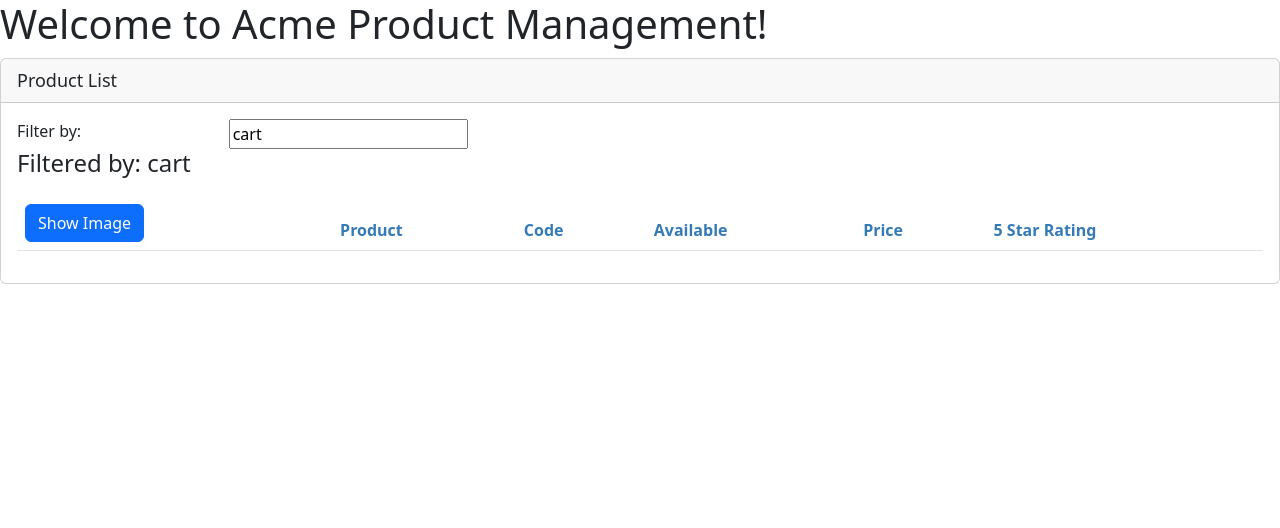
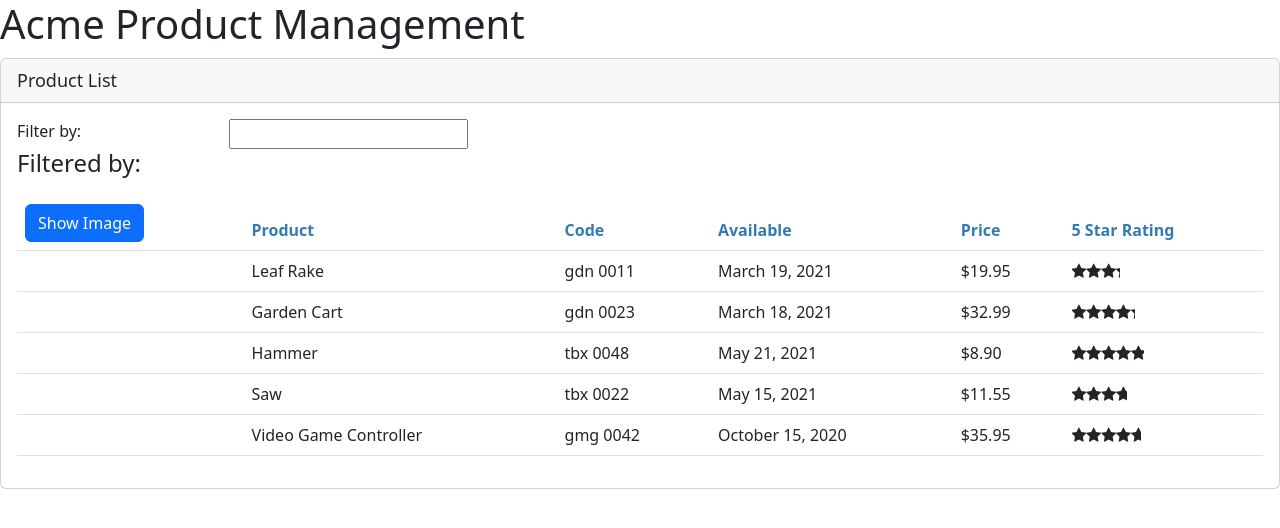
Before and after one commit to GEESHEK/APM-App, an Angular app: page / in a window 1280 px wide. Shown: the top 528 px of the page. Built offline with nearby package versions, Linux system fonts and the light colour scheme.

Commit message:
Added Product service to retrieve products with dependency injection

```diff
--- a/src/app/app.component.ts
+++ b/src/app/app.component.ts
@@ -5,13 +5,12 @@
   template: `
   <div>
   <h1>
-    Welcome to {{pageTitle}}!
+    {{pageTitle}}
   </h1>
     <pm-products></pm-products>
   </div>
   `
 })
-
 export class AppComponent {
   pageTitle: string = 'Acme Product Management';
 }
--- a/src/app/products/product-list.component.ts
+++ b/src/app/products/product-list.component.ts
@@ -1,12 +1,12 @@
 import { Component, OnInit } from "@angular/core";
 import { IProduct } from "./product";
+import { ProductService } from "./product.service";
 
 @Component({
   selector: 'pm-products',
   templateUrl: './product-list.component.html',
   styleUrls: ['./product-list.component.css']
 })
-
 export class ProductListComponent implements OnInit {
   pageTitle = "Product List";
   imageWidth = 50;
@@ -24,28 +24,10 @@
   }
 
   filteredProducts: IProduct[] = [];
-  products: IProduct[] = [
-    {
-      "productId": 1,
-      "productName": "Leaf Rake",
-      "productCode": "GDN-0011",
-      "releaseDate": "March 19, 2021",
-      "description": "Leaf rake with 48-inch wooden handle.",
-      "price": 19.95,
-      "starRating": 3.2,
-      "imageUrl": "assets/images/leaf_rake.png"
-    },
-    {
-      "productId": 2,
-      "productName": "Garden Cart",
-      "productCode": "GDN-0023",
-      "releaseDate": "March 18, 2021",
-      "description": "15 gallon capacity rolling garden cart",
-      "price": 32.99,
-      "starRating": 4.2,
-      "imageUrl": "assets/images/garden_cart.png"
-    }
-  ];
+  products: IProduct[] = [];
+
+  //shorthand for dependency injection
+  constructor(private productService: ProductService) {}
 
   performFilter(filterBy: string): IProduct[] {
     filterBy = filterBy.toLocaleLowerCase();
@@ -57,8 +39,10 @@
     this.showImage = !this.showImage;
   }
 
+  //component initalisation
   ngOnInit(): void {
-    this._listFilter = "cart";
+    this.products = this.productService.getProducts();
+    this.filteredProducts = this.products;
   }
 
   onRatingClicked(message: string): void {
--- /dev/null
+++ b/src/app/products/product.service.ts
@@ -0,0 +1,64 @@
+import { Injectable } from "@angular/core";
+import { IProduct } from "./product";
+
+@Injectable({
+    providedIn: 'root'
+})
+export class ProductService {
+
+    getProducts(): IProduct[] {
+        return [
+            {
+                "productId": 1,
+                "productName": "Leaf Rake",
+                "productCode": "GDN-0011",
+                "releaseDate": "March 19, 2021",
+                "description": "Leaf rake with 48-inch wooden handle.",
+                "price": 19.95,
+                "starRating": 3.2,
+                "imageUrl": "assets/images/leaf_rake.png"
+            },
+            {
+                "productId": 2,
+                "productName": "Garden Cart",
+                "productCode": "GDN-0023",
+                "releaseDate": "March 18, 2021",
+                "description": "15 gallon capacity rolling garden cart",
+                "price": 32.99,
+                "starRating": 4.2,
+                "imageUrl": "assets/images/garden_cart.png"
+            },
+            {
+                "productId": 5,
+                "productName": "Hammer",
+                "productCode": "TBX-0048",
+                "releaseDate": "May 21, 2021",
+                "description": "Curved claw steel hammer",
+                "price": 8.9,
+                "starRating": 4.8,
+                "imageUrl": "assets/images/hammer.png"
+            },
+            {
+                "productId": 8,
+                "productName": "Saw",
+                "productCode": "TBX-0022",
+                "releaseDate": "May 15, 2021",
+                "description": "15-inch steel blade hand saw",
+                "price": 11.55,
+                "starRating": 3.7,
+                "imageUrl": "assets/images/saw.png"
+            },
+            {
+                "productId": 10,
+                "productName": "Video Game Controller",
+                "productCode": "GMG-0042",
+                "releaseDate": "October 15, 2020",
+                "description": "Standard two-button video game controller",
+                "price": 35.95,
+                "starRating": 4.6,
+                "imageUrl": "assets/images/xbox-controller.png"
+            }
+        ]
+    }
+
+}
--- a/src/app/shared/star.component.ts
+++ b/src/app/shared/star.component.ts
@@ -5,7 +5,6 @@
     templateUrl: './star.component.html',
     styleUrls: ['./star.component.css']
 })
-
 export class StarComponent implements OnChanges {
     @Input() rating = 0;
     cropWidth = 75;
```
